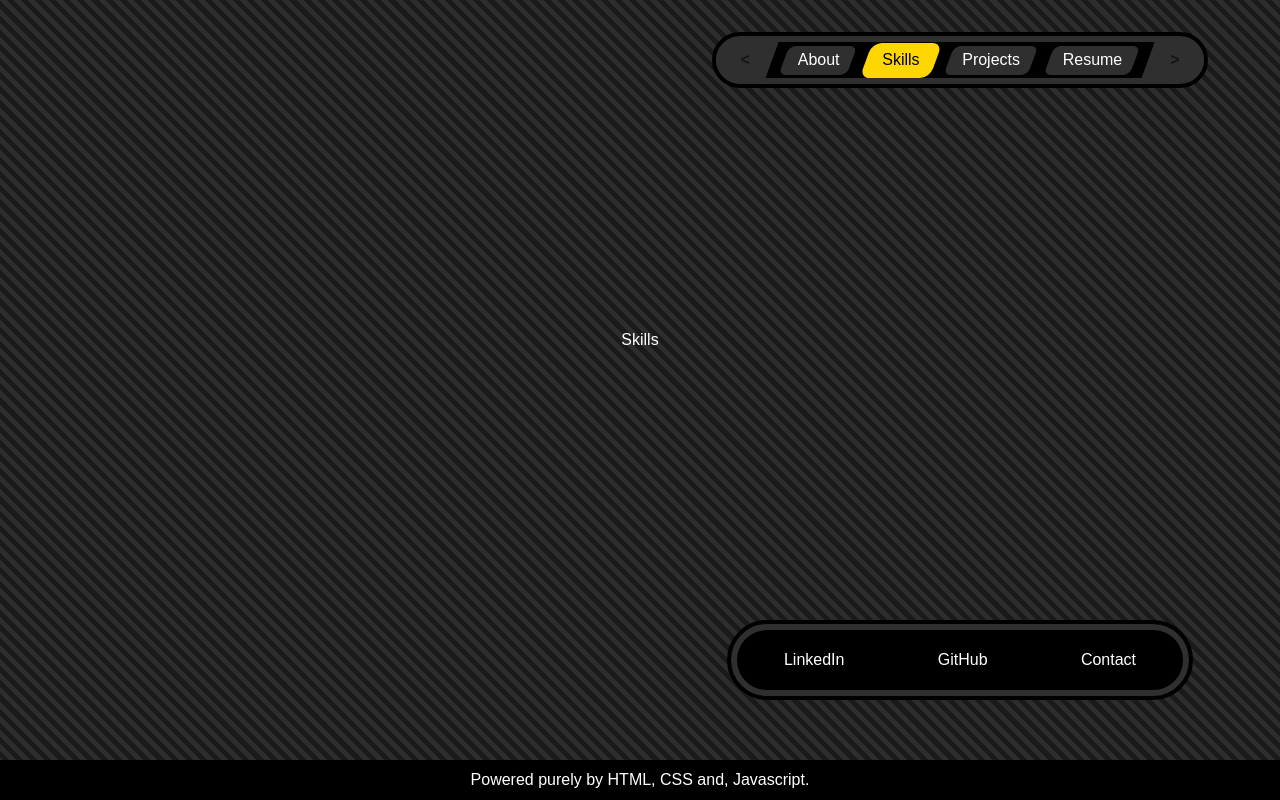
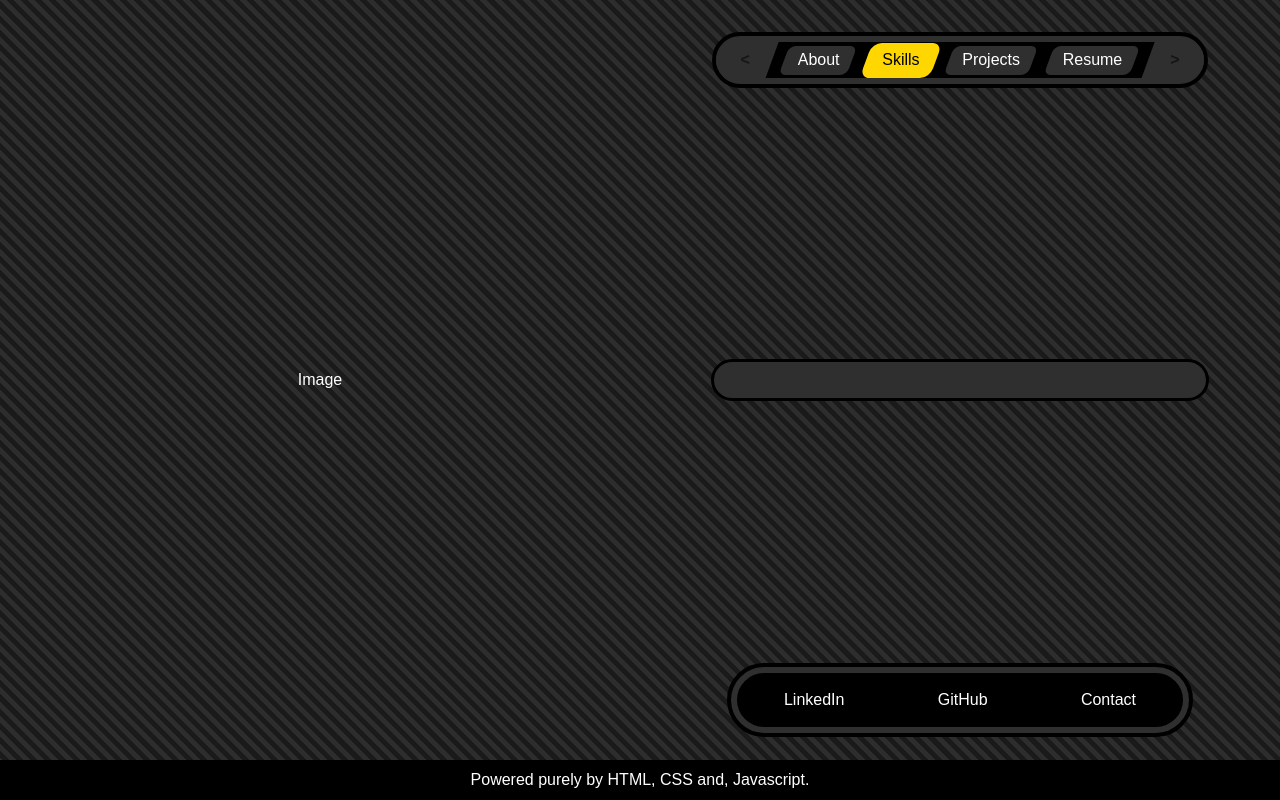
Before and after one commit to AlatusG/AlatusG.github.io, a plain HTML site: page index.html in a window 1280 px wide. Both pictures are taken after a click on the button "Skills". Drawn offline with Linux system fonts and the light colour scheme.

Commit message:
changed sizing & cleaned up redundant classes

```diff
--- a/css/main.css
+++ b/css/main.css
@@ -20,7 +20,12 @@
   display: flex;
   flex-flow: column nowrap;
   align-items: center;
-  min-height: 100vh;
+  height: 100vh;
+  min-height: 720px;
+
+  /* remove later...
+  overflow: hidden;
+  */
 }
 
 /* SITE NAVIGATION STYLES START */
@@ -174,7 +179,7 @@
 /* SOCIALS NAVIGATION STYLES START */
 .soc_nav {
   width: 50vw;
-  height: 25vh;
+  height: 15vh;
   align-self: flex-end;
 
   display: flex;
@@ -197,7 +202,7 @@
   flex-flow: row nowrap;
   padding: 10pt 35pt;
   text-decoration: none;
-  height: 25pt;
+  height: 20pt;
 }
 
 .soc_nav > ul > li:hover {
@@ -284,7 +289,7 @@
 .main_content {
   display: none;
   width: 100vw;
-  height: 55vh;
+  height: 65vh;
   flex-flow: row nowrap;
   justify-content: center;
   align-items: center;
--- a/index.html
+++ b/index.html
@@ -11,7 +11,7 @@
   </head>
 
   <body class="home_body">
-    <nav class="nav_row site_nav">
+    <nav class="site_nav">
       <ul>
         <li><button><</button></li>
 
@@ -82,11 +82,18 @@
       </aside>
     </section>
 
-    <section id="Skills" class="main_content">Skills</section>
+    <section id="Skills" class="main_content">
+      <aside class="profile_img">Image</aside>
+
+      <aside class="profile_info_container">
+        <section class="profile_info"></section>
+      </aside>
+    </section>
+
     <section id="Projects" class="main_content">Projects</section>
     <section id="Resume" class="main_content">Resume</section>
 
-    <nav class="nav_row soc_nav">
+    <nav class="soc_nav">
       <ul>
         <li><a href="/linkedin">LinkedIn</a></li>
         <li><a href="/github">GitHub</a></li>
```
